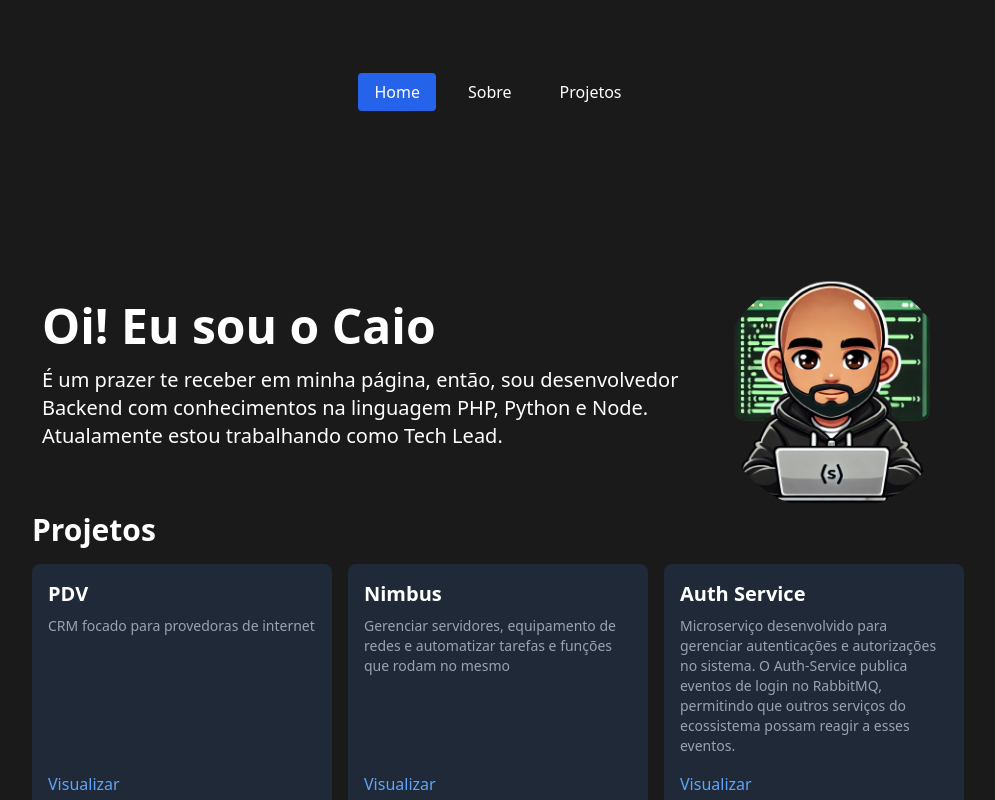
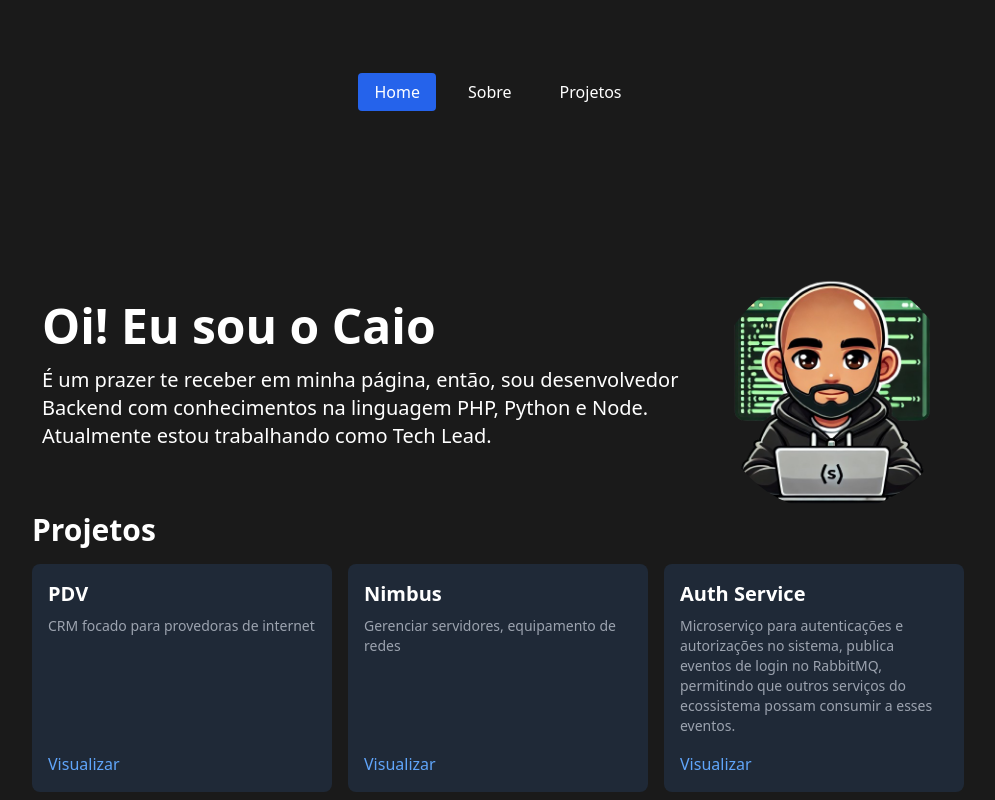
Before and after one commit to CaioCLDias/CaioCLDias.github.io, a Vue app: page /#/ in a window 1280 px wide. Shown: the top 800 px of the page, without its empty margins (142-1137 px from the left). Built offline with nearby package versions, Linux system fonts and the light colour scheme.

Commit message:
corrigindo erro de portugues

```diff
--- a/src/assets/data/projects.json
+++ b/src/assets/data/projects.json
@@ -7,19 +7,19 @@
     },
     {
       "name": "Nimbus",
-      "description": "Gerenciar servidores, equipamento de redes e automatizar tarefas e funções que rodam no mesmo ",
+      "description": "Gerenciar servidores, equipamento de redes",
       "url": "https://nimbus.webby.app.br/auth/login",
       "type": "work"
     },
     {
       "name": "Auth Service",
-      "description": "Microserviço desenvolvido para gerenciar autenticações e autorizações no sistema. O Auth-Service publica eventos de login no RabbitMQ, permitindo que outros serviços do ecossistema possam reagir a esses eventos.",
+      "description": "Microserviço para autenticações e autorizações no sistema, publica eventos de login no RabbitMQ, permitindo que outros serviços do ecossistema possam consumir a esses eventos.",
       "url": "https://github.com/CaioCLDias/auth-service",
       "type": "personal"
     },
     {
       "name": "Notification Service",
-      "description": "Microserviço dedicado ao envio de notificações. Ele escuta eventos publicados no RabbitMQ e envia notificações apropriadas",
+      "description": "Microserviço dedicado ao envio de notificações. Ele consome eventos publicados no RabbitMQ e envia notificações apropriadas",
       "url": "https://github.com/CaioCLDias/notification-service",
       "type": "personal"
     },
--- a/src/views/HomePage.vue
+++ b/src/views/HomePage.vue
@@ -3,7 +3,7 @@
     <div class="text-center mt-12 flex items-center justify-center">
       <div class="text-left max-w-xl">
         <h1 class="text-5xl font-bold mb-4">Oi! Eu sou o Caio</h1>
-        <p class="text-xl mb-8">É um prazer te receber em minha página, então, sou desenvolvedor Backend com conhecimentos na linguagem PHP, Python e Node. Atualamente estou trabalhando como Tech Lead. </p>
+        <p class="text-xl mb-8">É um prazer te receber em minha página, então, sou desenvolvedor Backend com conhecimentos na linguagem PHP, Python e Node. Atualmente estou trabalhando como Tech Lead. </p>
       </div>
       <img src="../assets/images/avatar.png" alt="Avatar" class="w-60 h-60 rounded-full ml-8">
     </div>
```
